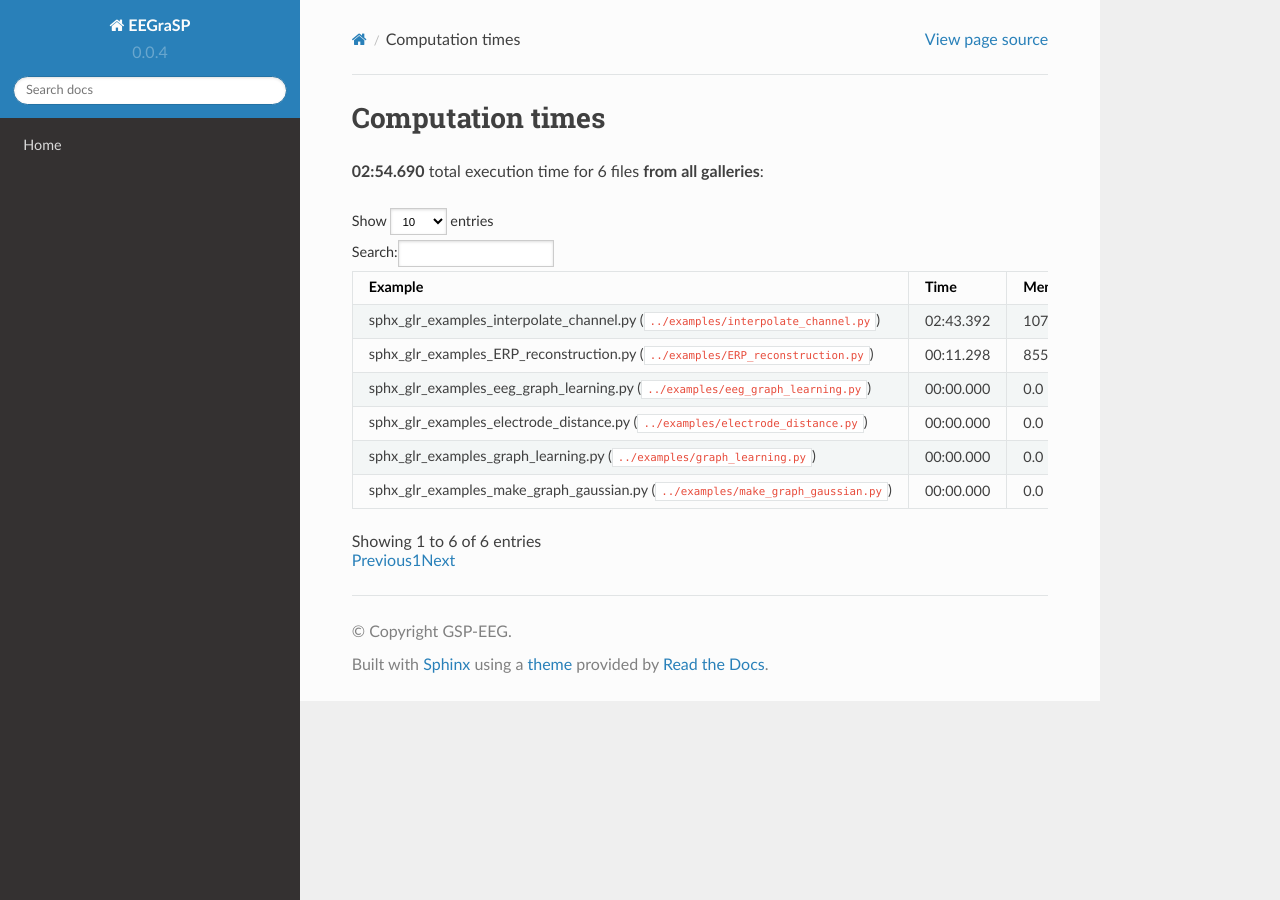
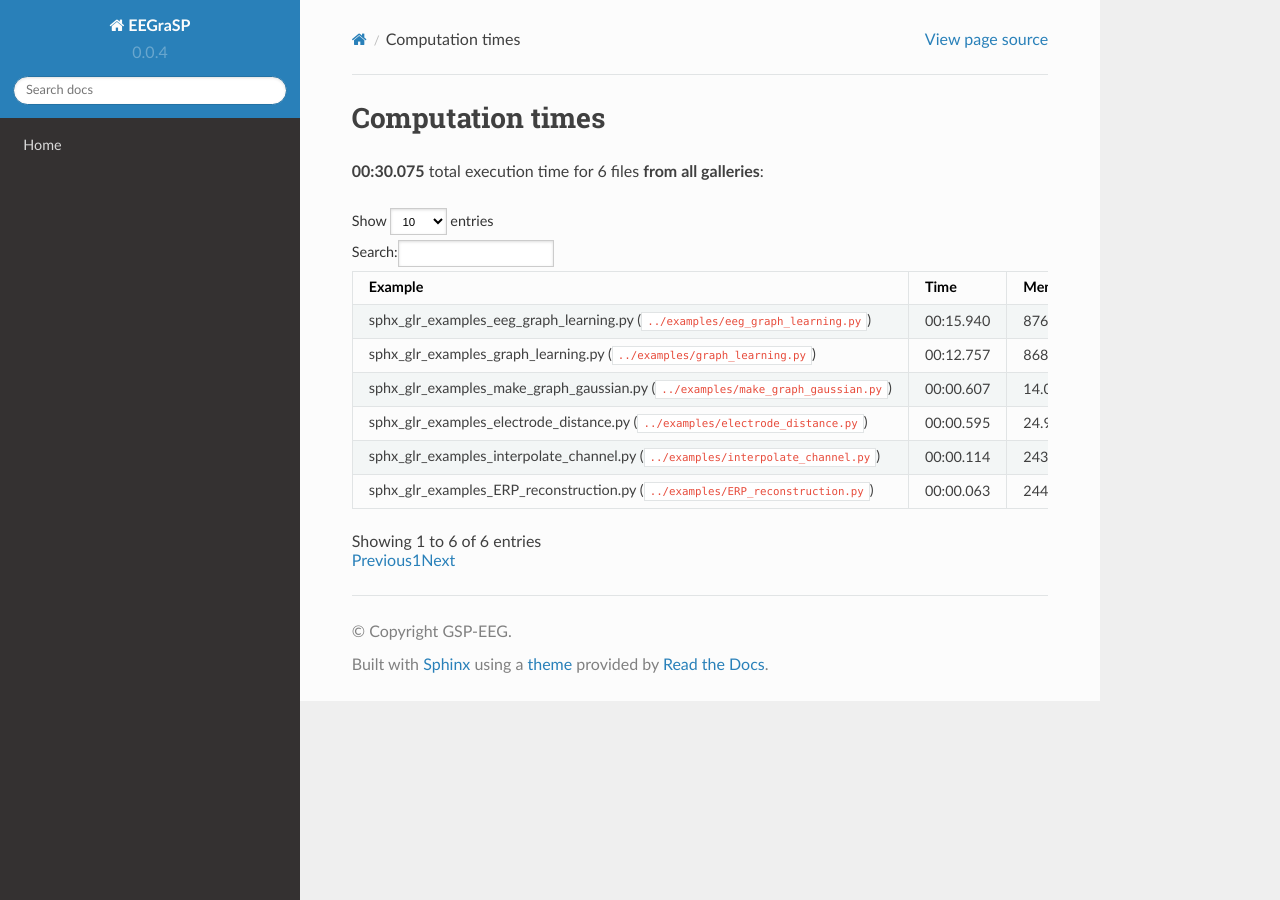
Before and after one commit to gsp-eeg/EEGrasp, a Sphinx documentation site: the page built from doc/sg_execution_times.rst, in a window 1280 px wide. Built offline with Sphinx 7.4.7 and the Read the Docs theme 2.0.0, drawn with Linux system fonts in a browser that asks for light colours; pages that are not in the unit, such as notebooks, are missing from menus; a script that is not in the unit is left out.

Commit message:
updates path

```diff
--- a/doc/sg_execution_times.rst
+++ b/doc/sg_execution_times.rst
@@ -6,7 +6,7 @@
 
 Computation times
 =================
-**02:54.690** total execution time for 6 files **from all galleries**:
+**00:30.075** total execution time for 6 files **from all galleries**:
 
 .. container::
 
@@ -32,21 +32,21 @@ Computation times
    * - Example
      - Time
      - Mem (MB)
+   * - :ref:`sphx_glr_examples_eeg_graph_learning.py` (``../examples/eeg_graph_learning.py``)
+     - 00:15.940
+     - 876.8
+   * - :ref:`sphx_glr_examples_graph_learning.py` (``../examples/graph_learning.py``)
+     - 00:12.757
+     - 868.3
+   * - :ref:`sphx_glr_examples_make_graph_gaussian.py` (``../examples/make_graph_gaussian.py``)
+     - 00:00.607
+     - 14.0
+   * - :ref:`sphx_glr_examples_electrode_distance.py` (``../examples/electrode_distance.py``)
+     - 00:00.595
+     - 24.9
    * - :ref:`sphx_glr_examples_interpolate_channel.py` (``../examples/interpolate_channel.py``)
-     - 02:43.392
-     - 1073.1
+     - 00:00.114
+     - 243.2
    * - :ref:`sphx_glr_examples_ERP_reconstruction.py` (``../examples/ERP_reconstruction.py``)
-     - 00:11.298
-     - 855.2
-   * - :ref:`sphx_glr_examples_eeg_graph_learning.py` (``../examples/eeg_graph_learning.py``)
-     - 00:00.000
-     - 0.0
-   * - :ref:`sphx_glr_examples_electrode_distance.py` (``../examples/electrode_distance.py``)
-     - 00:00.000
-     - 0.0
-   * - :ref:`sphx_glr_examples_graph_learning.py` (``../examples/graph_learning.py``)
-     - 00:00.000
-     - 0.0
-   * - :ref:`sphx_glr_examples_make_graph_gaussian.py` (``../examples/make_graph_gaussian.py``)
-     - 00:00.000
-     - 0.0
+     - 00:00.063
+     - 244.8
```
Also changed, not shown: 2 other files.
